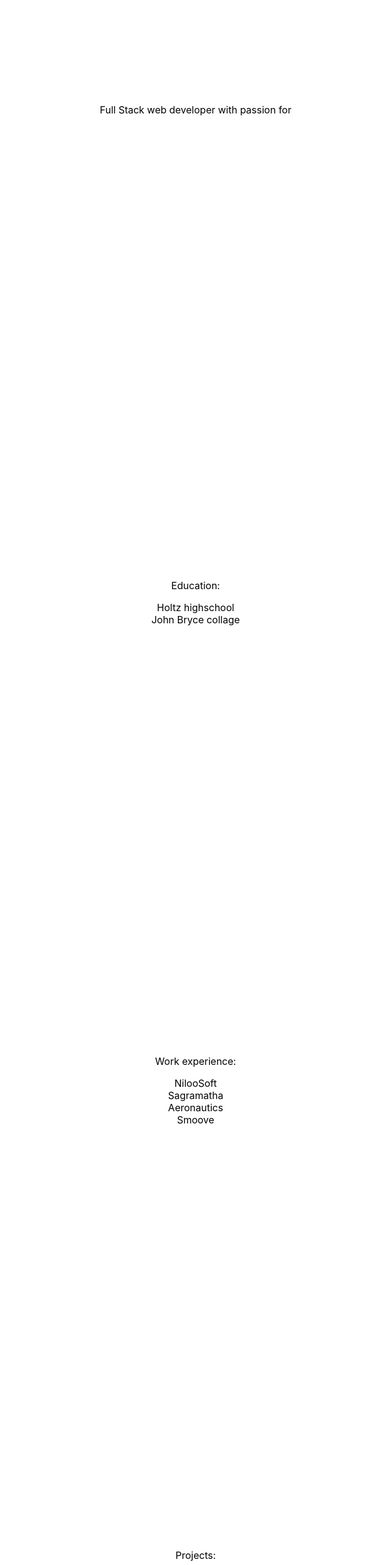
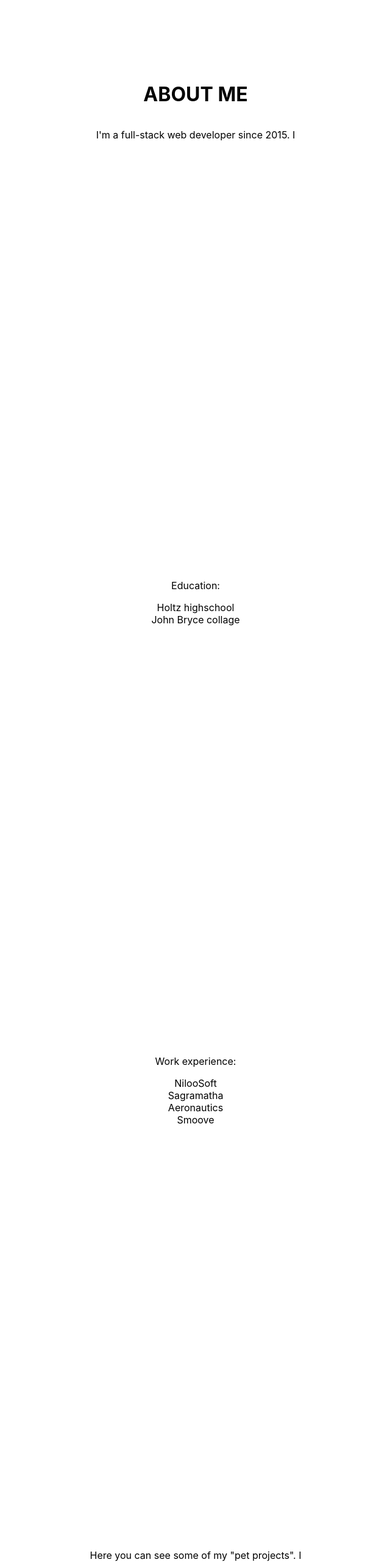
Before and after one commit to dshivrin/Portfolio, a React (Create React App) app: page / in a window 1280 px wide. Shown: the part 1020-3586 px from the top of the page at 61% size, without its empty margins (319-959 px from the left). Built offline with nearby package versions, Linux system fonts and the light colour scheme.

Commit message:
Added more data & AboutThisApp

```diff
--- a/src/Components/AboutMe/AboutMe.tsx
+++ b/src/Components/AboutMe/AboutMe.tsx
@@ -1,11 +1,14 @@
 
 import "./AboutMe.scss";
 
+//TODO: Write a paragraph about yourself
+//Add an animated "About me" title (thinking slide from the left, large font, light color)
 const AboutMe = () =>{
   return (
     <div className="container">
+      <h1>ABOUT ME</h1>
       <p>
-        Full Stack web developer with passion for
+       I'm a full-stack web developer since 2015. I
       </p>
 
     </div>
--- a/src/Components/Hobbies/Hobbies.tsx
+++ b/src/Components/Hobbies/Hobbies.tsx
@@ -4,6 +4,7 @@
   return (
     <div className="container">
       <p>Hobbies:</p>
+      {/* Add a reading list page and link from here */}
       <div className="hobbie">Books</div>
       <div className="hobbie">Porn</div>
       <div className="hobbie">Add more</div>
--- a/src/Components/Projects/Projects.tsx
+++ b/src/Components/Projects/Projects.tsx
@@ -5,14 +5,17 @@
   return (
     <div className="container">
       <p>
-      Projects:
+      Here you can see some of my "pet projects". I
       </p>
+      {/* Upload this website to github and add a link here */}
       <div className="project">
         This site
       </div>
+      {/* Game of life clock will be added soon */}
       <div className="project">
         Clock project
       </div>
+      {/*  */}
       <div className="project">
         Some Arduino
       </div>
```
Also changed, not shown: src/Components/AboutThisApp/AboutThisApp.tsx (added, +19 -0 lines), src/Components/AboutThisApp/AboutThisApp.scss (added).
